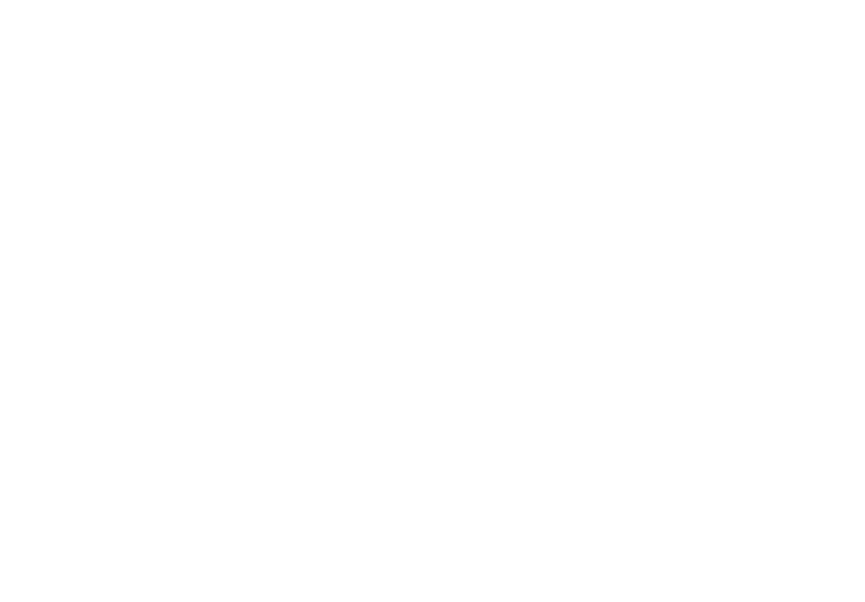
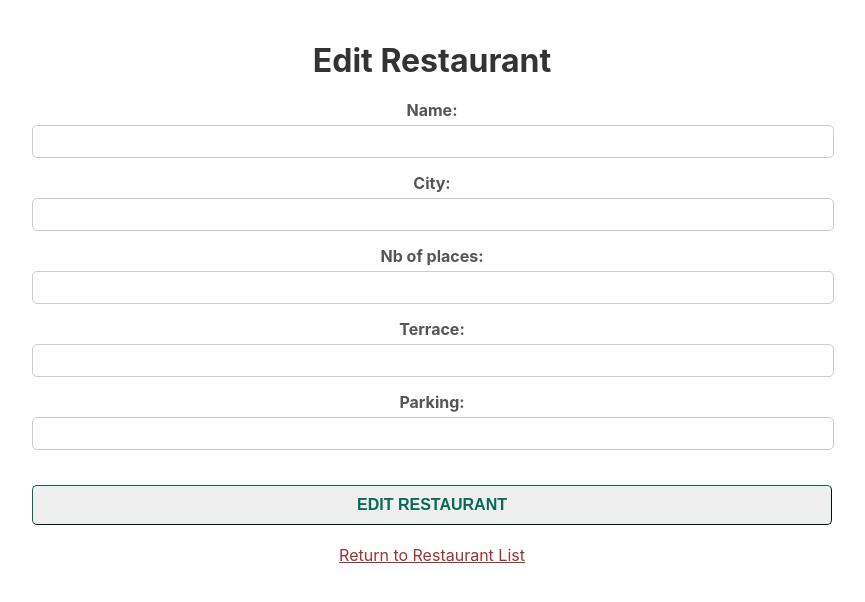
Before and after one commit to TaniaBar/node_express_app_avec_reactjs, a React (Create React App) app in the folder front/: page /edit-restaurant/1 in a window 1280 px wide. Before the commit this address had no page. Shown: the top 602 px of the page, without its empty margins (208-1073 px from the left). Built offline with nearby package versions, Linux system fonts and the light colour scheme; no server answers.

Commit message:
added EditRestaurant

```diff
--- a/front/src/App.js
+++ b/front/src/App.js
@@ -4,6 +4,7 @@
 import RestaurantList from './components/RestaurantList';
 import AddRestaurant from './components/AddRestaurant';
 import AddEmployee from './components/AddEmployee';
+import EditRestaurant from './components/EditRestaurant';
 
 function App() {
   return (
@@ -13,6 +14,7 @@
           <Route path="/" element={<RestaurantList />}></Route>
           <Route path="/add-restaurant" element={<AddRestaurant />}></Route>
           <Route path="/add-employee" element={<AddEmployee />}></Route>
+          <Route path="/edit-restaurant/:id" element={<EditRestaurant />}></Route>
         </Routes>
       </div>
     </Router>
--- a/front/src/components/AddRestaurant.js
+++ b/front/src/components/AddRestaurant.js
@@ -1,4 +1,4 @@
-import React, { useState} from "react";
+import React, { useState } from "react";
 import axios from "axios";
 import './AddRestaurant.css';
 import { Link } from "react-router-dom";
--- /dev/null
+++ b/front/src/components/EditRestaurant.js
@@ -0,0 +1,73 @@
+import React, { useState, useEffect } from "react";
+import axios from "axios";
+import { Link, useParams } from 'react-router-dom';
+
+const EditRestaurant = () => {
+    const { id } = useParams();
+    const [name, setName] = useState('');
+    const [city, setCity] = useState('');
+    const [nbcouverts, setNbcouverts] = useState('');
+    const [terrasse, setTerrasse] = useState('');
+    const [parking, setParking] = useState('');
+
+    useEffect(() => {
+        if (id) {
+            axios.get(`/restaurant/${id}`)
+            .then(response => {
+                const restaurant = response.data;
+                console.log("Restaurant data:", restaurant);
+                if (restaurant) {
+                    setName(restaurant.name || '');
+                    setCity(restaurant.city || '');
+                    setNbcouverts(restaurant.nbcouverts || '');
+                    setTerrasse(restaurant.terrasse || '');
+                    setParking(restaurant.parking || '');
+                }
+            })
+            .catch(error => console.error("Error fetching restaurant data:", error));
+        } else {
+            console.error("No restaurant ID found in URL parameters.");
+        }
+    }, [id]);
+
+
+    const handleSubmit = (e) => {
+        e.preventDefault();
+        const updatedRestaurant = { name, city, nbcouverts, terrasse, parking };
+        axios.put(`/restaurant/${id}`, updatedRestaurant)
+        .then(response => console.log(response.data))
+        .catch(error => console.error(error));
+    }
+
+    return (
+        <div className="div-form">
+            <form onSubmit={handleSubmit} className="form-container">
+                <h1 className="form-title">Edit Restaurant</h1>
+                <div className="form-group">
+                    <label>Name: </label>
+                    <input type="text"  onChange={(e) => setName(e.target.value)} placeholder={name}></input>
+                </div>
+                <div className="form-group">
+                    <label>City: </label>
+                    <input type="text" value={city} onChange={(e) => setCity(e.target.value)}></input>
+                </div>
+                <div className="form-group">
+                    <label>Nb of places: </label>
+                    <input type="number" value={nbcouverts} onChange={(e) => setNbcouverts(e.target.value)}></input>
+                </div>
+                <div className="form-group">
+                    <label>Terrace: </label>
+                    <input type="text" value={terrasse} onChange={(e) => setTerrasse(e.target.value)}></input>
+                </div>
+                <div className="form-group">
+                    <label>Parking: </label>
+                    <input type="text" value={parking} onChange={(e) => setParking(e.target.value)}></input>
+                </div>
+                <button type="submit" className="btn-form-add-restaurant">Edit Restaurant</button>
+            </form>
+            <Link to="/" className="link-return">Return to Restaurant List</Link>
+        </div>
+    )
+}
+
+export default EditRestaurant;
--- a/front/src/components/RestaurantCard.js
+++ b/front/src/components/RestaurantCard.js
@@ -46,7 +46,7 @@
             <div className="card-body">
                 <h5 className="card-title">{restaurants.name}</h5>
                 <p className="card-text"><strong>City:</strong> {restaurants.city}</p>
-                <p className="card-text"><strong>Nb of place:</strong> {restaurants.nbcouverts}</p>
+                <p className="card-text"><strong>Nb of places:</strong> {restaurants.nbcouverts}</p>
                 <p className="card-text"><strong>Terrace:</strong> {restaurants.terrasse}</p>
                 <p className="card-text"><strong>Parking:</strong> {restaurants.parking}</p>
                 <button className="btn btn-danger mr-2" onClick={handleDelete}>Delete</button>
```
